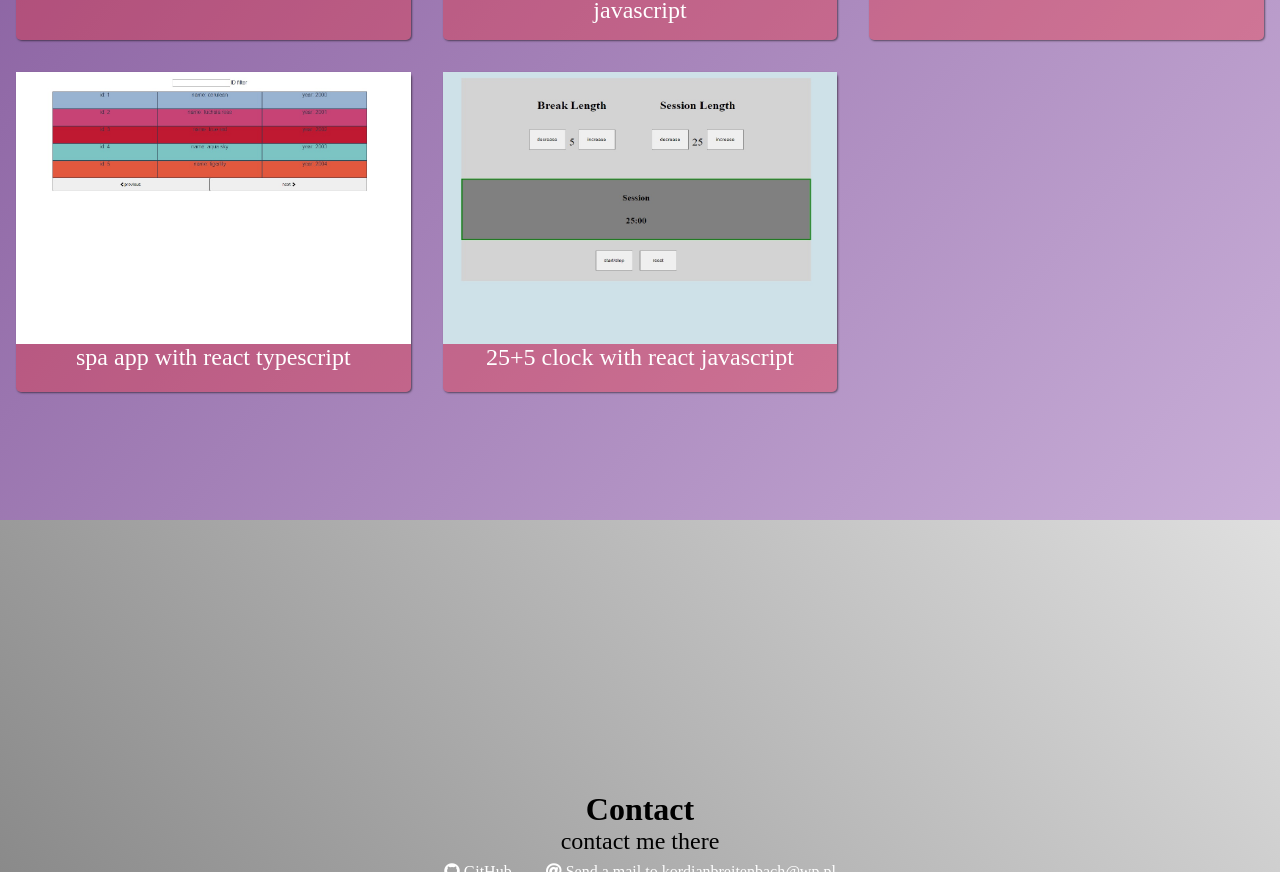
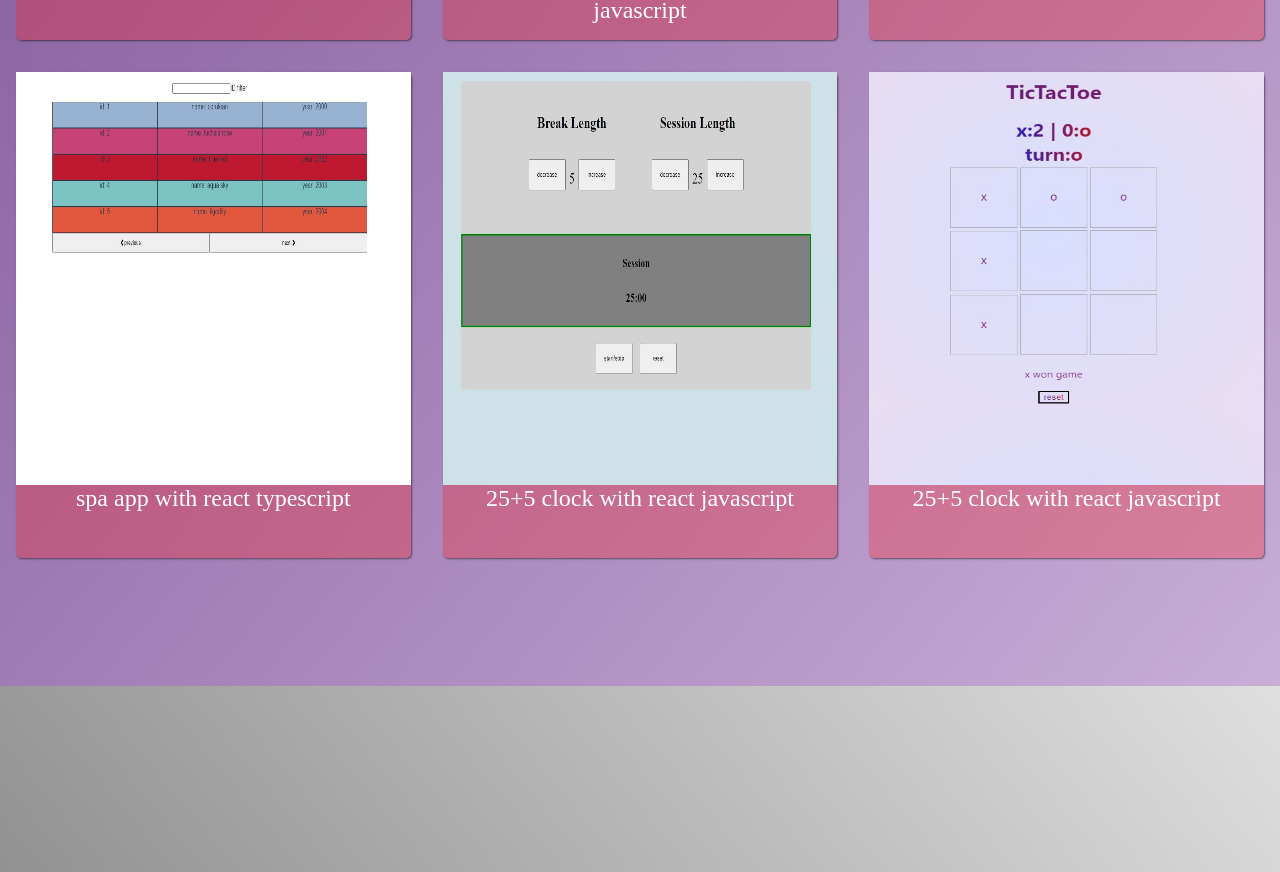
Before and after one commit to kordianbreitenbach/portfolioPage, a plain HTML site: page index.html in a window 1280 px wide. Shown: the part 1367-2239 px from the top of the page. Drawn offline with Linux system fonts and the light colour scheme.

Commit message:
Update index.html

```diff
--- a/index.html
+++ b/index.html
@@ -78,7 +78,14 @@
             <span class="code"></span>
           </p>
         </a>
-
+        <a href="https://kordianbreitenbach.github.io/tic/" target="_blank" class="project project-tile">
+         <img src="tic.jpg" alt="Mountain">
+          <p class="project-title">
+            <span class="code"></span>
+           25+5 clock with react javascript
+            <span class="code"></span>
+          </p>
+        </a>
       </div>
        </section>
 
```
